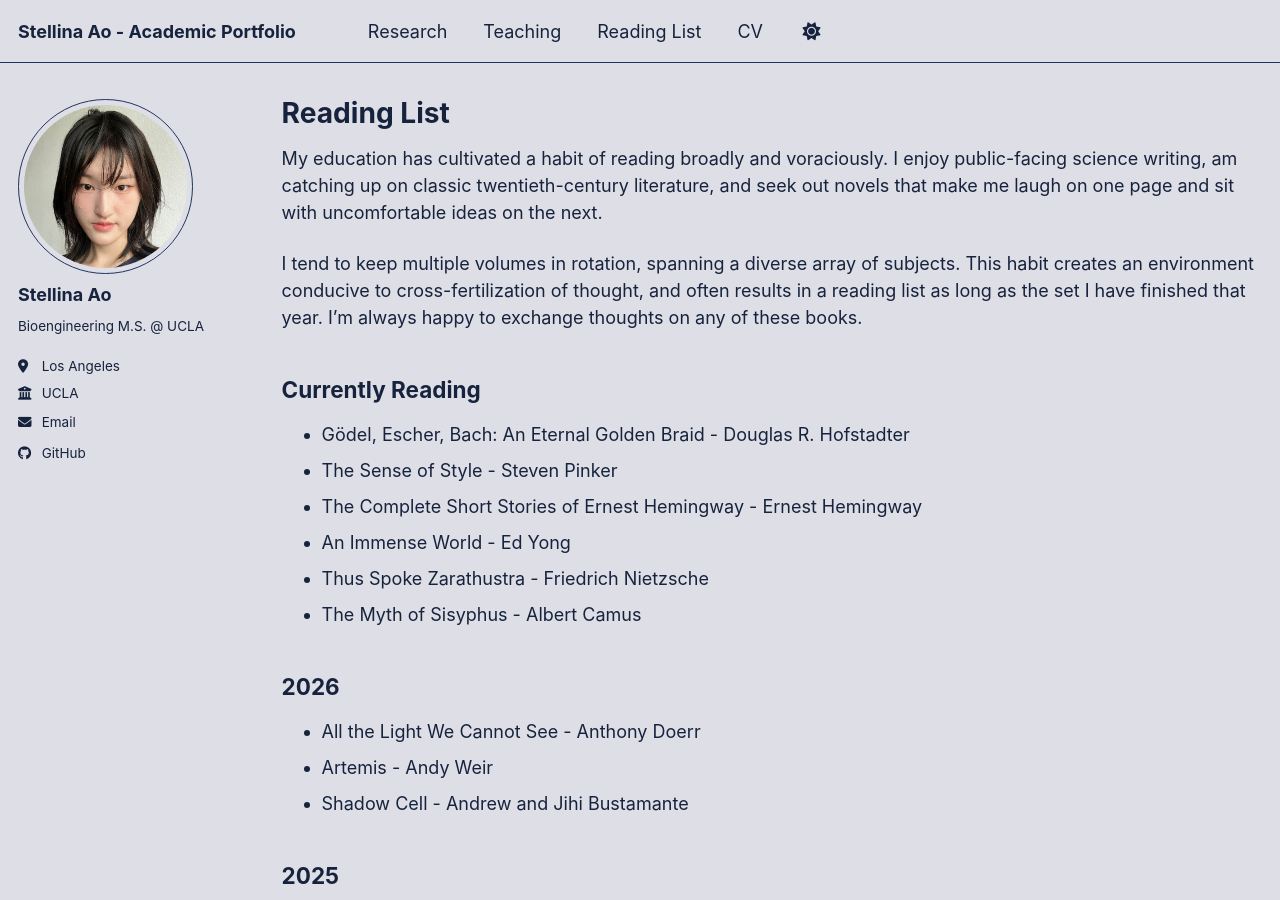
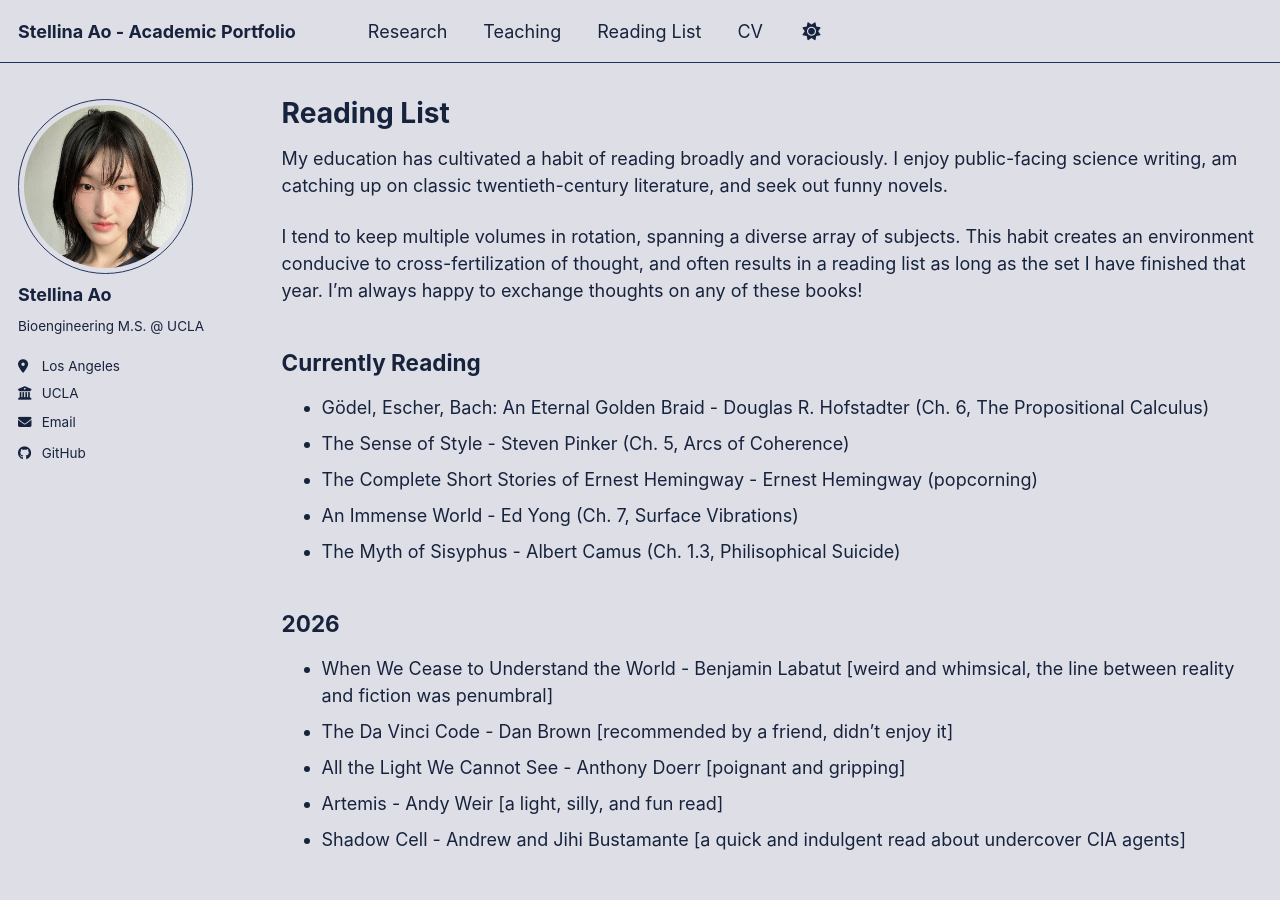
Before and after one commit to stellinaao/stellinaao.github.io, a Jekyll site: the page built from _pages/reading-list.md, in a window 1280 px wide and 900 px high. Built offline with Jekyll 4.4.1, drawn with Linux system fonts in a browser that asks for light colours; a script bundle is joined from its source files by our own code; library files that are not in the unit come from our copies.

Commit message:
updated reading list - sa

```diff
--- a/_pages/reading-list.md
+++ b/_pages/reading-list.md
@@ -9,24 +9,25 @@ keywords: "Stellina Ao, neuroscience, computation, compuational, computational n
 
 {% include base_path %}
 
-My education has cultivated a habit of reading broadly and voraciously. I enjoy public-facing science writing, am catching up on classic twentieth-century literature, and seek out novels that make me laugh on one page and sit with uncomfortable ideas on the next.
+My education has cultivated a habit of reading broadly and voraciously. I enjoy public-facing science writing, am catching up on classic twentieth-century literature, and seek out funny novels.
 
-I tend to keep multiple volumes in rotation, spanning a diverse array of subjects. This habit creates an environment conducive to cross-fertilization of thought, and often results in a reading list as long as the set I have finished that year. I’m always happy to exchange thoughts on any of these books.
+I tend to keep multiple volumes in rotation, spanning a diverse array of subjects. This habit creates an environment conducive to cross-fertilization of thought, and often results in a reading list as long as the set I have finished that year. I’m always happy to exchange thoughts on any of these books!
 
 Currently Reading
 -----
-* Gödel, Escher, Bach: An Eternal Golden Braid - Douglas R. Hofstadter
-* The Sense of Style - Steven Pinker
-* The Complete Short Stories of Ernest Hemingway - Ernest Hemingway
-* An Immense World - Ed Yong
-* Thus Spoke Zarathustra - Friedrich Nietzsche
-* The Myth of Sisyphus - Albert Camus
+* Gödel, Escher, Bach: An Eternal Golden Braid - Douglas R. Hofstadter (Ch. 6, The Propositional Calculus)
+* The Sense of Style - Steven Pinker (Ch. 5, Arcs of Coherence)
+* The Complete Short Stories of Ernest Hemingway - Ernest Hemingway (popcorning)
+* An Immense World - Ed Yong (Ch. 7, Surface Vibrations)
+* The Myth of Sisyphus - Albert Camus (Ch. 1.3, Philisophical Suicide)
 
 2026
 ----
-* All the Light We Cannot See - Anthony Doerr
-* Artemis - Andy Weir
-* Shadow Cell - Andrew and Jihi Bustamante
+* When We Cease to Understand the World - Benjamin Labatut [weird and whimsical, the line between reality and fiction was penumbral]
+* The Da Vinci Code - Dan Brown [recommended by a friend, didn't enjoy it]
+* All the Light We Cannot See - Anthony Doerr [poignant and gripping]
+* Artemis - Andy Weir [a light, silly, and fun read]
+* Shadow Cell - Andrew and Jihi Bustamante [a quick and indulgent read about undercover CIA agents]
 
 2025
 -----
```
